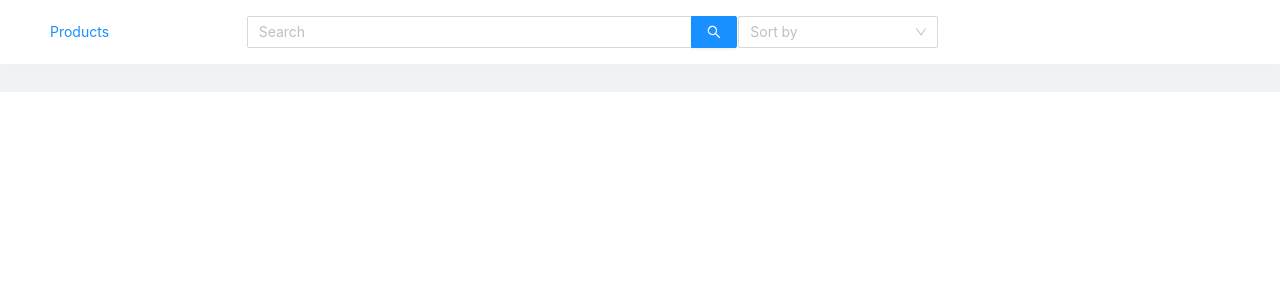
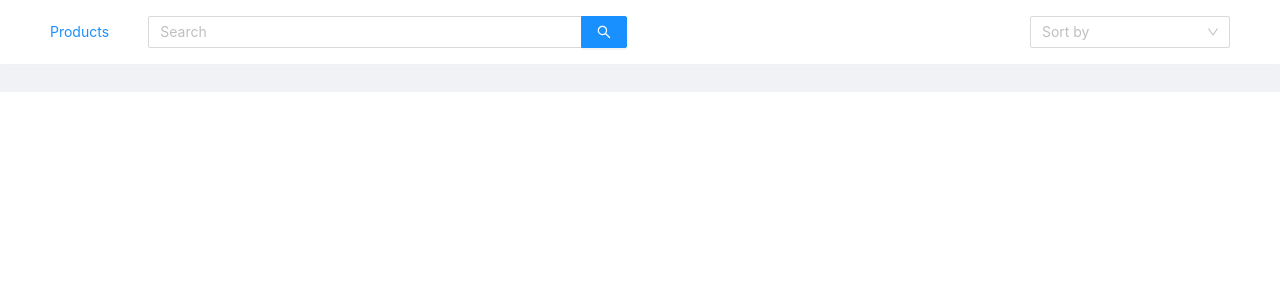
Before and after one commit to JWD-activity/productApp, a React (Create React App) app: page / in a window 1280 px wide. Shown: the top 300 px of the page. Built offline with nearby package versions, Linux system fonts and the light colour scheme.

Commit message:
fix search bar and filter position

```diff
--- a/src/components/Navbar/Navbar.css
+++ b/src/components/Navbar/Navbar.css
@@ -3,10 +3,19 @@
 .header {
   background-color: white;
   box-shadow: 0 2px 8px #f0f1f2;
-  /* color:#fff */
+}
+
+.menu__input {
+  display: flex;
+  justify-content: space-between;
 }
 
 .search {
+  max-width: 30rem;
   display: flex;
-  align-self: center;
 }
+
+.filter {
+  display: flex;
+  justify-content: end;
+}
--- a/src/components/Navbar/Navbar.js
+++ b/src/components/Navbar/Navbar.js
@@ -13,18 +13,21 @@ function Navbar() {
       style={{ position: 'fixed', zIndex: 1, width: '100%' }}
     >
       <nav className='menu'>
-        <Row justify='space-between'>
-          <Col className='logo' xs={20} sm={4}>
+        <Row align='middle'>
+          <Col className='logo' sm={2}>
             <a href='/'>Products</a>
           </Col>
-          <Col className='search' xs={2} sm={10}>
+          <Col sm={22}>
+            <Row className='menu__input'>
+              <Col className='search' sm={14}>
                 <Search
+                  aria-label='Search for products '
                   placeholder='Search'
                   // onSearch={onSearch}
                   enterButton
                 />
               </Col>
-          <Col xs={2} sm={10}>
+              <Col className='filter' sm={10}>
                 <Select
                   showSearch
                   style={{ width: 200 }}
@@ -38,6 +41,8 @@ function Navbar() {
                 </Select>
               </Col>
             </Row>
+          </Col>
+        </Row>
       </nav>
     </Header>
   );
```
Lines whose indentation alone changed are shown as unchanged.
